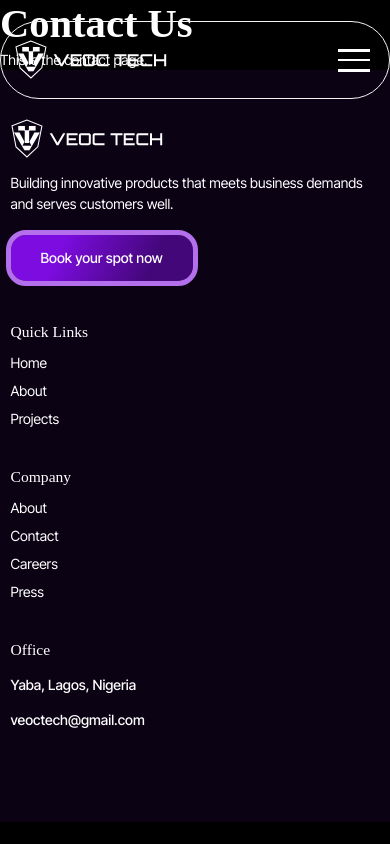
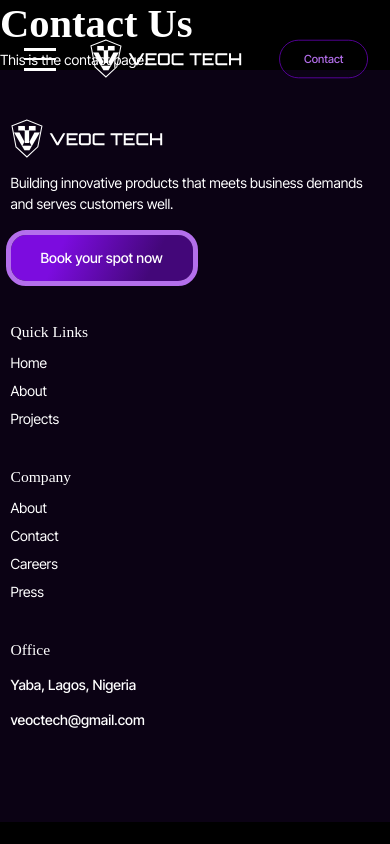
Before and after one commit to HoodieDan/veoc-tech, a React (Vite) app: page /contactUs in a window 390 px wide. Built offline with nearby package versions, Linux system fonts and the light colour scheme; a web font is replaced by a local one.

Commit message:
style: update navbar layout and responsiveness, add Vercel configuration

```diff
--- a/src/assets/styles/components/navbar.scss
+++ b/src/assets/styles/components/navbar.scss
@@ -78,20 +78,29 @@ div.backdrop.mobile {
     }
 }
 
-@media (max-width: 1024px) {
-    div.right-links {
-        display: none;
-    }
-}
+// @media (max-width: 1024px) {
+//     div.right-links {
+//         display: none;
+//     }
+// }
 
 @media (max-width: 768px) {
     nav {
         .container.nav {
+            flex-wrap: nowrap;
+            border: none;
+
             div.mid-links {
                 display: none !important;
             }
             div.hamburger-react {
                 display: inline-block;
+                margin-left: 16px;
+            }
+            .right-links {
+                button {
+                    transform: scale(0.8);
+                }
             }
         }
     }
--- a/src/components/NavBar.tsx
+++ b/src/components/NavBar.tsx
@@ -15,8 +15,10 @@ function NavBar() {
         <Fragment>
             <nav>
                 <div className="container nav d-flex align-items-center justify-content-between">
+                    <Hamburger toggled={isOpen} toggle={setOpen} />
+
                     <NavLink to='/' className='d-flex logo align-items-center nav-link'>
-                        <img src={logo} alt="logo" />
+                        <img src={logo} className='img-fluid' alt="logo" />
                     </NavLink>
 
                     <div className="mid-links d-flex align-items-center">
@@ -29,8 +31,6 @@ function NavBar() {
                     <div className="right-links">
                         <button className="contact outline">Contact</button>
                     </div>
-
-                    <Hamburger toggled={isOpen} toggle={setOpen} />
                 </div>
             </nav>
 
```
Also changed, not shown: vercel.json (added).
